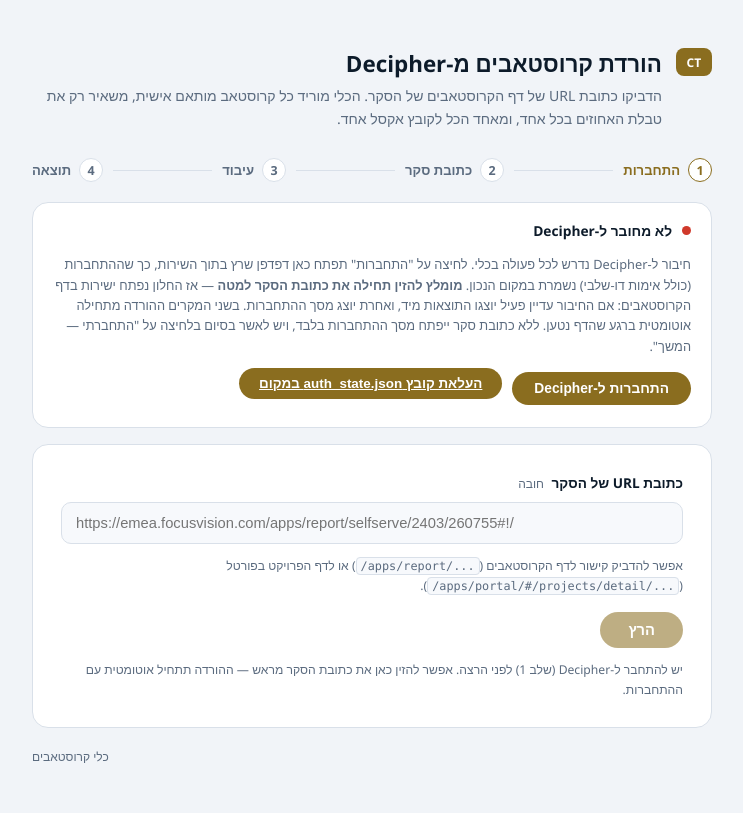
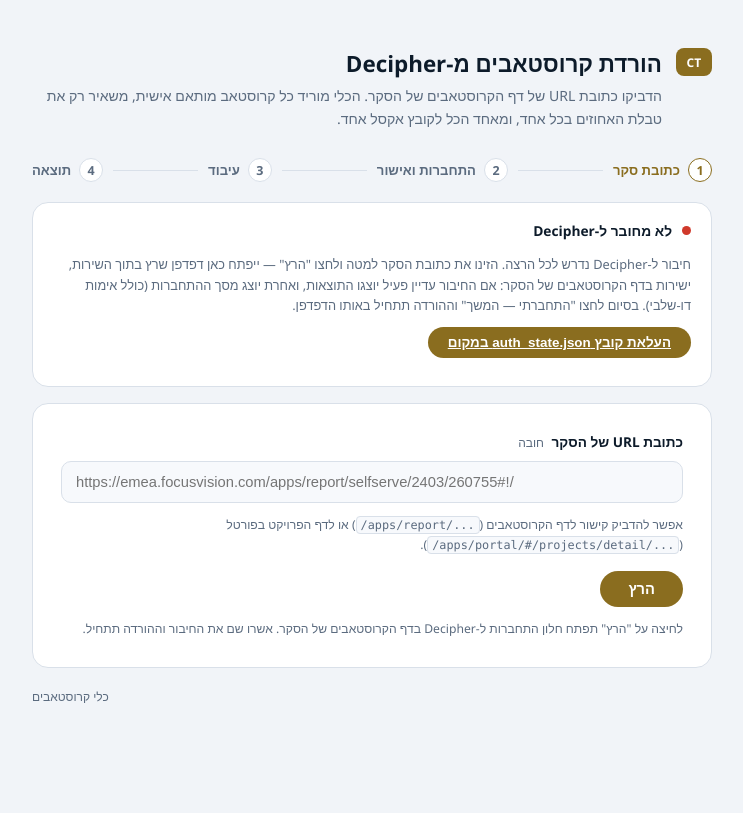
Before and after one commit to itayole/crosstabs-portal, a Flask app: page / in a window 1280 px wide. Shown: the whole page, without its empty margins (268-1011 px from the left). After the commit the page ends 703 px from the top, so only its background shows below. Run offline with Flask 3, Linux system fonts and the light colour scheme.

Commit message:
One button: הרץ opens the connection window, and confirming runs the job
Replaces the split flow (connect, then run, with Run gated on being connected)
with the sequence the tool actually has: paste the survey URL, press הרץ, confirm
the connection in the window that opens, and the download starts.

The window opens on that survey's crosstabs page, so it doubles as the connection
check -- the crosstabs appear if the session is alive, the login screen if not.
Either way the user confirms with "התחברתי — המשך" and the download runs in that
same browser.

Nothing is inferred any more. Auto-detection previously started the download by
itself when it thought login had succeeded; it now only labels the status, and the
user's confirmation is the sole trigger. That removes the whole class of bug
behind the earlier false save, where a heuristic decided a login had happened when
it had not.

The separate connect button is gone (Run does it), Run is never disabled (nothing
left to gate on), and the steps now read: כתובת סקר, התחברות ואישור, עיבוד, תוצאה.
A failed run returns to step 1 rather than the login step.

/api/run is untouched and still serves the stored-session path for an uploaded
auth_state.json; the page just no longer drives it.

Co-Authored-By: Claude Opus 4.8 <noreply@anthropic.com>

```diff
--- a/login_session.py
+++ b/login_session.py
@@ -261,7 +261,10 @@ class _Session:
                 self.error = "עדיין מוצג מסך ההתחברות. השלימו את ההתחברות ואז לחצו שוב."
                 continue
 
-            if self.state == "ready" or command == "finish":
+            # Only an explicit confirmation proceeds. Detection still labels the state for the
+            # page, but never triggers on its own: the user is the authority on whether the
+            # login worked, which is the one signal that can't be misread.
+            if command == "finish":
                 self.error = None
                 self._save(context)
                 self._hand_off(page)
--- a/templates/index.html
+++ b/templates/index.html
@@ -20,9 +20,9 @@
     </header>
 
     <ol class="steps">
-      <li class="step" data-step="0"><span class="dot">1</span><span class="label">התחברות</span></li>
+      <li class="step" data-step="0"><span class="dot">1</span><span class="label">כתובת סקר</span></li>
       <li class="connector"></li>
-      <li class="step" data-step="1"><span class="dot">2</span><span class="label">כתובת סקר</span></li>
+      <li class="step" data-step="1"><span class="dot">2</span><span class="label">התחברות ואישור</span></li>
       <li class="connector"></li>
       <li class="step" data-step="2"><span class="dot">3</span><span class="label">עיבוד</span></li>
       <li class="connector"></li>
@@ -41,15 +41,12 @@
 
       <div id="session-upload" class="session-upload hidden">
         <p class="session-help">
-          חיבור ל-Decipher נדרש לכל פעולה בכלי. לחיצה על "התחברות" תפתח כאן דפדפן שרץ
-          בתוך השירות, כך שההתחברות (כולל אימות דו-שלבי) נשמרת במקום הנכון.
-          <strong>מומלץ להזין תחילה את כתובת הסקר למטה</strong> — אז החלון נפתח ישירות בדף
-          הקרוסטאבים: אם החיבור עדיין פעיל יוצגו התוצאות מיד, ואחרת יוצג מסך ההתחברות.
-          בשני המקרים ההורדה מתחילה אוטומטית ברגע שהדף נטען. ללא כתובת סקר ייפתח מסך
-          ההתחברות בלבד, ויש לאשר בסיום בלחיצה על "התחברתי — המשך".
+          חיבור ל-Decipher נדרש לכל הרצה. הזינו את כתובת הסקר למטה ולחצו "הרץ" — ייפתח כאן
+          דפדפן שרץ בתוך השירות, ישירות בדף הקרוסטאבים של הסקר: אם החיבור עדיין פעיל יוצגו
+          התוצאות, ואחרת יוצג מסך ההתחברות (כולל אימות דו-שלבי). בסיום לחצו
+          "התחברתי — המשך" וההורדה תתחיל באותו הדפדפן.
         </p>
         <div class="session-actions">
-          <button type="button" id="connect-button">התחברות ל-Decipher</button>
           <button type="button" id="session-upload-toggle" class="link-button">העלאת קובץ auth_state.json במקום</button>
         </div>
 
@@ -144,7 +141,6 @@
     const sessionSubmit = document.getElementById('session-submit');
     const sessionError = document.getElementById('session-error');
     const runHint = document.getElementById('run-hint');
-    const connectButton = document.getElementById('connect-button');
 
     let pollTimer = null;
     let shownLines = 0;
@@ -159,14 +155,12 @@
       sessionToggle.classList.toggle('hidden', !present);
       sessionUpload.classList.toggle('hidden', present);
 
-      // Connecting is a precondition, so Run is gated on it -- but the gate has to explain
-      // itself. An unexplained dead button reads as "my URL was rejected", which is why the
-      // hint names the missing step and step 1 stays highlighted until connected.
-      runButton.disabled = !present;
-      runHint.textContent = present
-        ? ''
-        : 'יש להתחבר ל-Decipher (שלב 1) לפני הרצה. אפשר להזין כאן את כתובת הסקר מראש — ההורדה תתחיל אוטומטית עם ההתחברות.';
-      setStep(present ? 1 : 0);
+      // Run is never gated: it opens the connection window itself, and the download follows
+      // the user's confirmation there. The session state below is informational only.
+      runButton.disabled = false;
+      runHint.textContent =
+        'לחיצה על "הרץ" תפתח חלון התחברות ל-Decipher בדף הקרוסטאבים של הסקר. אשרו שם את החיבור וההורדה תתחיל.';
+      setStep(0);
     }
 
     async function loadSession() {
@@ -206,7 +200,7 @@
       starting: 'מכין חלון התחברות...',
       awaiting_login: 'התחברו ל-Decipher בחלון שלמטה',
       in_progress: 'ממתין להשלמת ההתחברות (כולל אימות דו-שלבי)...',
-      ready: 'ההתחברות זוהתה — מתחיל בהורדה...',
+      ready: 'נראה שאתם מחוברים — לחצו "התחברתי — המשך" כדי להתחיל',
       downloading: 'מוריד את הקרוסטאבים באותו הדפדפן...',
       finished: 'הסתיים',
       closed: 'חלון ההתחברות נסגר',
@@ -289,12 +283,19 @@
       }
     }
 
-    // surveyUrl is optional: connecting has to be possible before a survey is chosen, since
-    // it's a precondition for everything else. If one is supplied the login opens on it and
-    // the download follows automatically.
+    // The survey URL is required now: the window always opens on that survey's crosstabs
+    // page, which is what makes it both the connection check and the run's starting point.
     async function startInteractiveLogin(surveyUrl) {
       sessionError.classList.add('hidden');
-      connectButton.disabled = true;
+
+      if (!surveyUrl) {
+        sessionError.textContent = 'הזינו קודם את כתובת ה-URL של הסקר.';
+        sessionError.classList.remove('hidden');
+        sessionUpload.classList.remove('hidden');
+        return false;
+      }
+
+      runButton.disabled = true;
       try {
         const res = await fetch('api/login/start', {
           method: 'POST',
@@ -320,6 +321,7 @@
         loginJobPolling = false;
         loginCard.classList.remove('hidden');
         loginState.textContent = LOGIN_LABELS.starting;
+        setStep(1);
         // The iframe is pointed at the relay by pollLogin once the server reports vnc_ready.
         // A fixed delay was wrong: bringing up Xvfb, x11vnc and Chromium takes several
         // seconds, so noVNC connected to a closed port and gave up.
@@ -331,14 +333,9 @@
         sessionError.classList.remove('hidden');
         return false;
       } finally {
-        connectButton.disabled = false;
+        runButton.disabled = false;
       }
     }
-
-    connectButton.addEventListener('click', () => {
-      // Pre-filled URL is used when present, so connecting can go straight into the run.
-      startInteractiveLogin(document.getElementById('survey_url').value.trim());
-    });
 
     loginDone.addEventListener('click', async () => {
       loginError.classList.add('hidden');
@@ -444,7 +441,7 @@
         } else {
           statusLine.textContent = `נכשל: ${data.error || 'שגיאה לא ידועה'}`;
           statusLine.className = 'status-line error';
-          setStep(1);
+          setStep(0);          // back to the start of the flow, not the login step
           // An expired session is discarded server-side, so re-read the state: this
           // reopens the upload box rather than letting the next run fail the same way.
           loadSession();
@@ -463,38 +460,13 @@
 
       const surveyUrl = document.getElementById('survey_url').value.trim();
 
-      if (!sessionPresent) {          // gated by renderSession; belt and braces
-        await startInteractiveLogin(surveyUrl);
-        return;
-      }
-
-      runButton.disabled = true;
-      resetView();
-
-      try {
-        const res = await fetch('api/run', {
-          method: 'POST',
-          headers: { 'Content-Type': 'application/json' },
-          body: JSON.stringify({ survey_url: surveyUrl }),
-        });
-        const data = await res.json();
-
-        if (!res.ok) {
-          runButton.disabled = false;
-          spinner.classList.add('hidden');
-          statusLine.textContent = `שגיאה: ${data.error || 'לא ניתן להתחיל את הריצה'}`;
-          statusLine.className = 'status-line error';
-          setStep(1);
-          return;
-        }
-
-        poll(data.job_id);
-      } catch (err) {
-        runButton.disabled = false;
-        spinner.classList.add('hidden');
-        statusLine.textContent = `שגיאה: ${err.message}`;
-        statusLine.className = 'status-line error';
-      }
+      // Run always goes through the connection window: it opens on this survey, so the user
+      // sees either the crosstabs (session alive) or the login screen, confirms there, and
+      // the download starts in that same browser. One button, one path, nothing inferred.
+      //
+      // The /api/run endpoint still exists for the stored-session case (an uploaded
+      // auth_state.json) but the page no longer drives it.
+      await startInteractiveLogin(surveyUrl);
     });
 
     loadSession();
```
